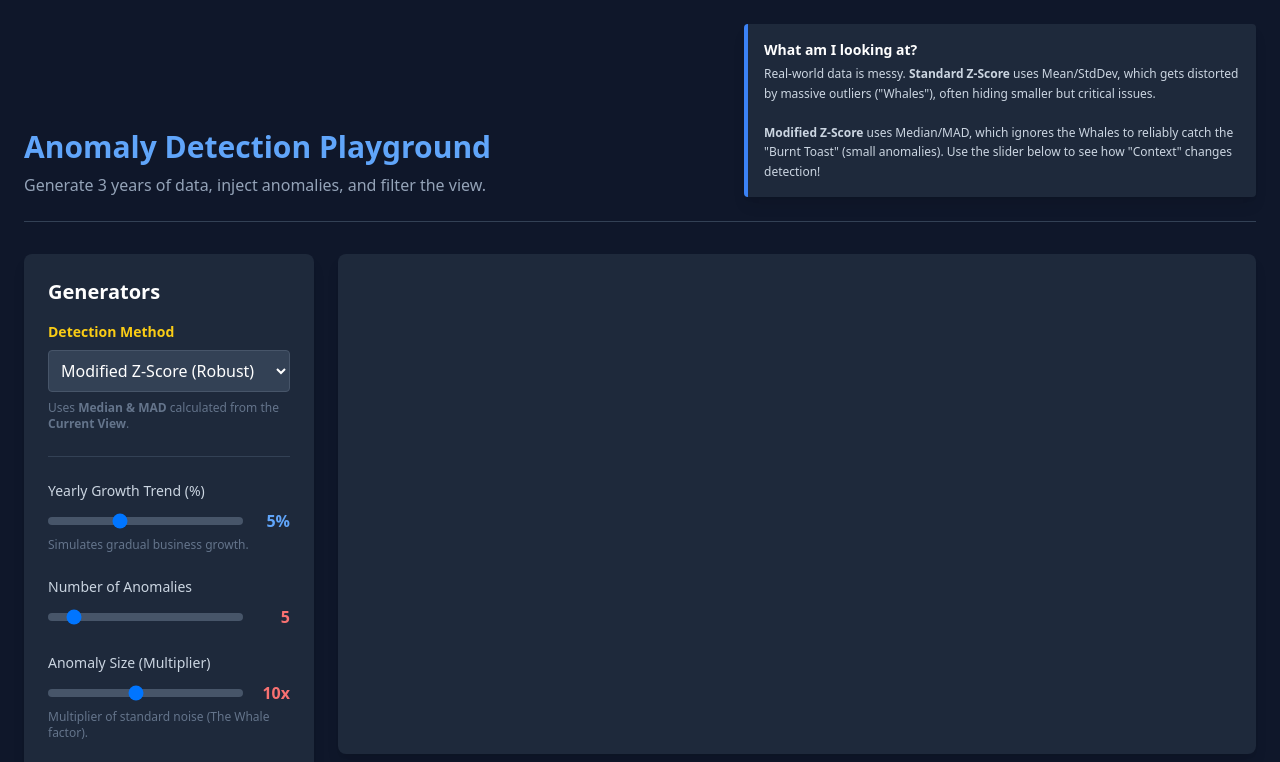
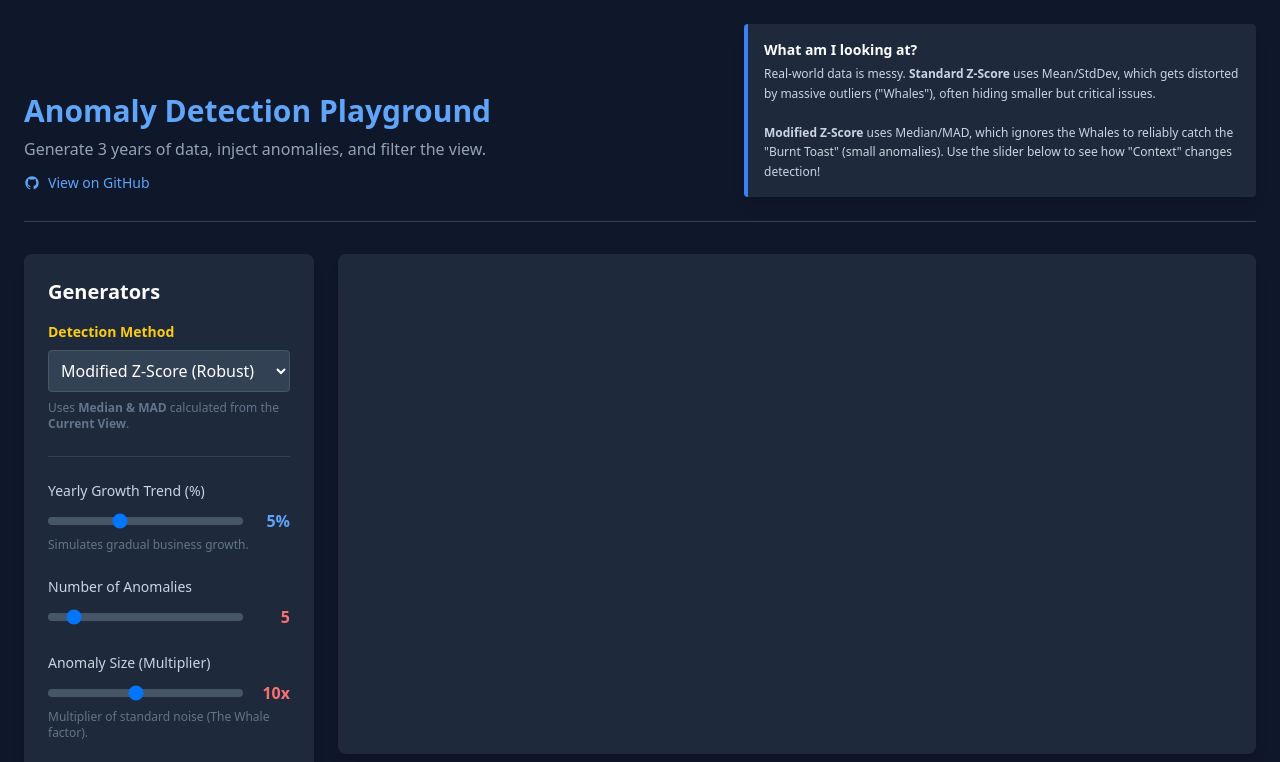
Before and after one commit to chrishawnm/anomaly_detection, a plain HTML site: page index.html in a window 1280 px wide. Shown: the top 762 px of the page. Drawn offline with nearby package versions, Linux system fonts and the light colour scheme.

Commit message:
Add GitHub link to Anomaly Detection Playground

```diff
--- a/index.html
+++ b/index.html
@@ -47,6 +47,10 @@
             <div>
                 <h1 class="text-3xl font-bold text-blue-400">Anomaly Detection Playground</h1>
                 <p class="text-slate-400 mt-2">Generate 3 years of data, inject anomalies, and filter the view.</p>
+                <a href="https://github.com/chrishawnm/anomaly_detection" target="_blank" class="inline-flex items-center mt-3 text-sm text-blue-400 hover:text-blue-300 transition-colors">
+                    <svg class="w-4 h-4 mr-2" fill="currentColor" viewBox="0 0 24 24" aria-hidden="true"><path fill-rule="evenodd" d="M12 2C6.477 2 2 6.484 2 12.017c0 4.425 2.865 8.18 6.839 9.504.5.092.682-.217.682-.483 0-.237-.008-.868-.013-1.703-2.782.605-3.369-1.343-3.369-1.343-.454-1.158-1.11-1.466-1.11-1.466-.908-.62.069-.608.069-.608 1.003.07 1.531 1.032 1.531 1.032.892 1.53 2.341 1.088 2.91.832.092-.647.35-1.088.636-1.338-2.22-.253-4.555-1.113-4.555-4.951 0-1.093.39-1.988 1.029-2.688-.103-.253-.446-1.272.098-2.65 0 0 .84-.27 2.75 1.026A9.564 9.564 0 0112 6.844c.85.004 1.705.115 2.504.337 1.909-1.296 2.747-1.027 2.747-1.027.546 1.379.202 2.398.1 2.651.64.7 1.028 1.595 1.028 2.688 0 3.848-2.339 4.695-4.566 4.943.359.309.678.92.678 1.855 0 1.338-.012 2.419-.012 2.747 0 .268.18.58.688.482A10.019 10.019 0 0022 12.017C22 6.484 17.522 2 12 2z" clip-rule="evenodd"></path></svg>
+                    View on GitHub
+                </a>
             </div>
 
             <!-- New Context Box -->
```
